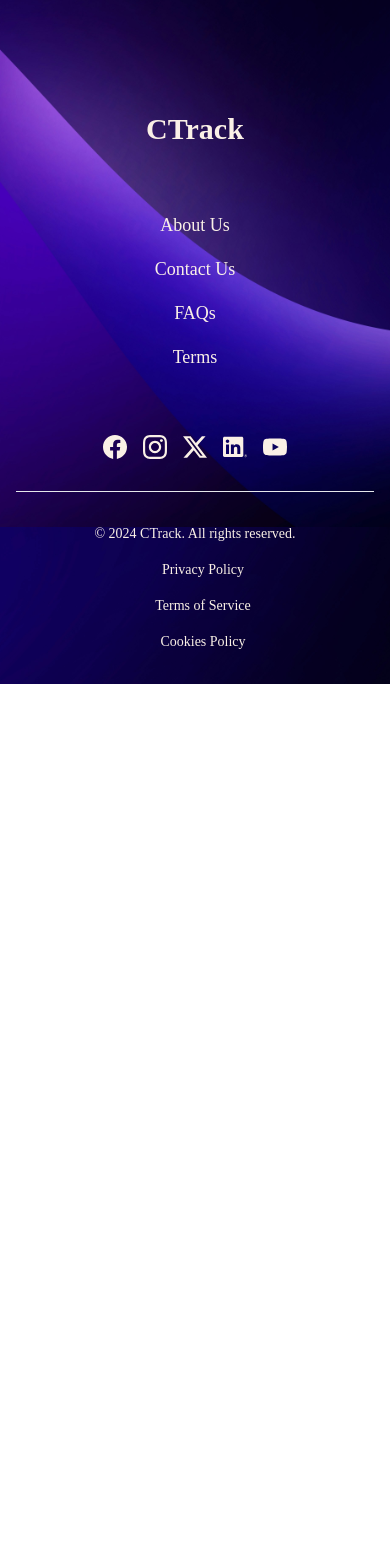
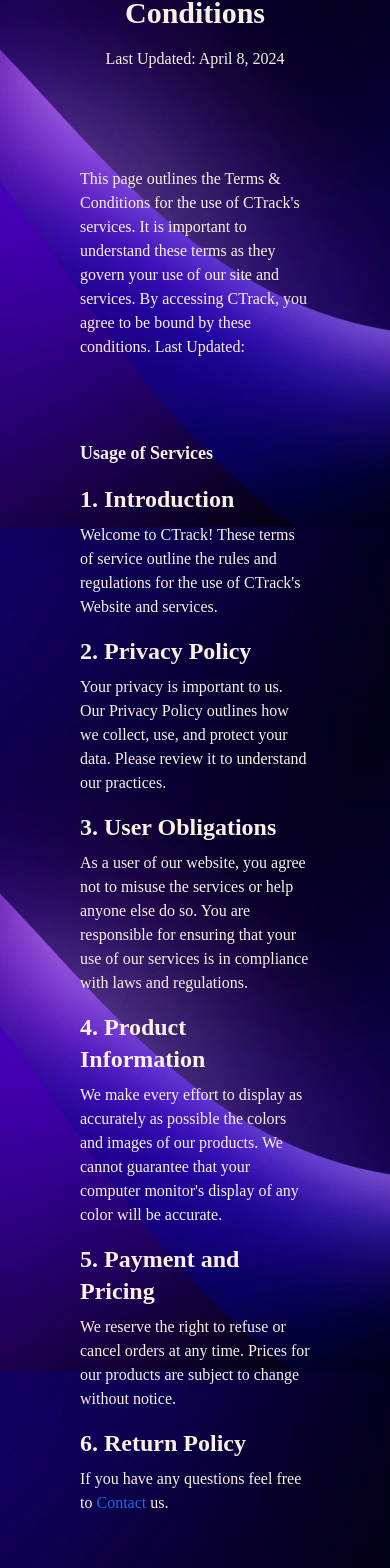
Before and after one commit to hammadk12/crypto_tracker, a React (Create React App) app: page /terms in a window 390 px wide. Shown: the part 317-1885 px from the top of the page. Before the commit the page ends 1001 px from the top, so only its background shows below. Built offline with nearby package versions, Linux system fonts and the light colour scheme.

Commit message:
CONFIGURED TERMS PAGE - in Terms.js: - styled page and added related content - ensured responsiveness on all device sizes - created variable to update date constantly

```diff
--- a/src/App.js
+++ b/src/App.js
@@ -6,6 +6,7 @@
 import Navbar from './components/Navbar';
 import Contact from './components/Contact';
 import HomePage from './components/HomePage';
+import Terms from './components/Terms';
 
 function App() {
   return (
@@ -15,6 +16,7 @@
         <Routes>
           <Route path='/' element={<HomePage />} />
           <Route path='/contact' element={<Contact/>}/>
+          <Route path='/terms' element={<Terms />}/>
         </Routes>
 
         <Footer />
--- /dev/null
+++ b/src/components/Terms.js
@@ -0,0 +1,67 @@
+import React from 'react'
+import { Link } from 'react-router-dom'
+
+const Terms = () => {
+
+const currentDate = new Date().toLocaleDateString("en-US", {
+    year: 'numeric',
+    month: 'long',
+    day: 'numeric'
+});
+
+  return (
+    <div className='p-10'>
+        {/* Side bar */}
+        <div className='p-10 text-center'>
+            <h2 className='font-bold text-3xl md:text-4xl lg:text-5xl mb-4'>Terms & Conditions</h2>
+            <p className='mb-4'>Last Updated: {currentDate}<br /></p>
+        </div>
+
+        {/* Main Content */}
+        <p className='text-left p-10'>This page outlines the Terms & Conditions for the use of CTrack's services. It is important to understand these terms as they govern your use of our site and services. By accessing CTrack, you agree to be bound by these conditions. Last Updated: </p>
+        <div className='p-10'>
+            <h3 className='font-bold text-lg mb-2'>Usage of Services</h3>
+        <section>
+            <h2 className='text-2xl font-semibold mt-4 mb-2'>1. Introduction</h2>
+            <p className='mb-4'>Welcome to CTrack! These terms of service outline the rules and regulations for the use of CTrack's Website and services.</p>
+        </section>
+
+        <section>
+            <h2 className='text-2xl font-semibold mt-4 mb-2'>2. Privacy Policy</h2>
+            <p className='mb-4'>Your privacy is important to us. Our Privacy Policy outlines how we collect, use, and protect your data. Please review it to understand our practices.</p>
+        </section>
+
+        <section>
+            <h2 className="text-2xl font-semibold mt-4 mb-2">3. User Obligations</h2>
+            <p className="mb-4">
+                As a user of our website, you agree not to misuse the services or help anyone else do so. You are responsible for ensuring that your use of our services is in compliance with laws and regulations.
+            </p>
+        </section>
+
+        <section>
+            <h2 className="text-2xl font-semibold mt-4 mb-2">4. Product Information</h2>
+            <p className="mb-4">
+                We make every effort to display as accurately as possible the colors and images of our products. We cannot guarantee that your computer monitor's display of any color will be accurate.
+            </p>
+        </section>
+
+        <section>
+            <h2 className="text-2xl font-semibold mt-4 mb-2">5. Payment and Pricing</h2>
+            <p className="mb-4">
+                We reserve the right to refuse or cancel orders at any time. Prices for our products are subject to change without notice.
+            </p>
+        </section>
+
+        <section>
+            <h2 className="text-2xl font-semibold mt-4 mb-2">6. Return Policy</h2>
+            <p className="mb-4">
+                If you have any questions feel free to
+                <span className='text-blue-600 hover:underline cursor-pointer'> Contact</span> us.
+            </p>
+        </section>
+        </div>
+    </div>
+  )
+}
+
+export default Terms
```
